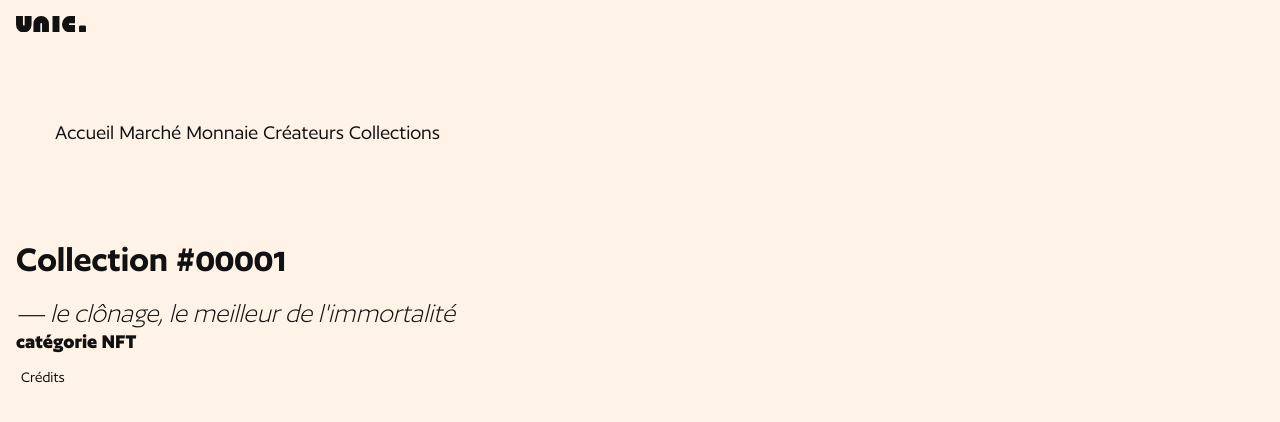
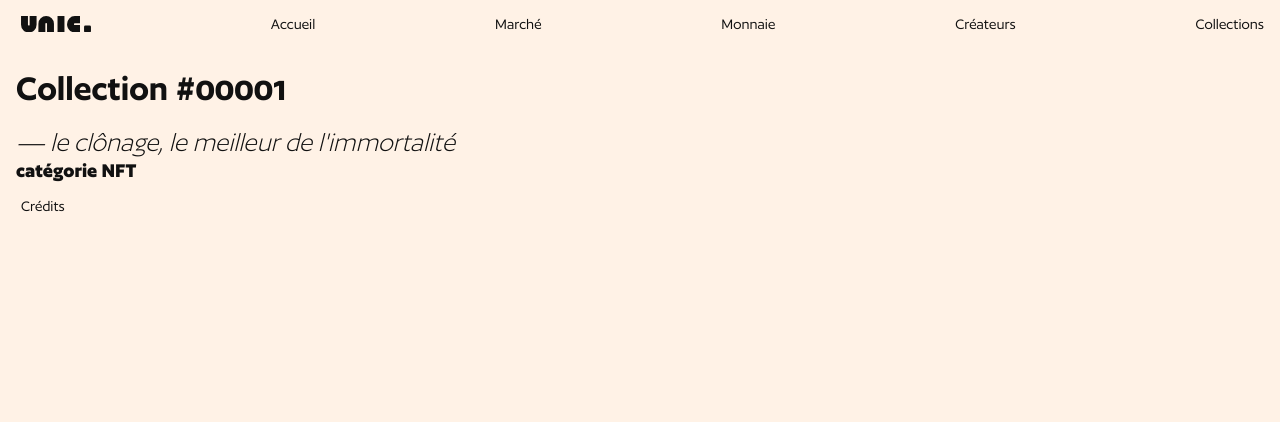
Before and after one commit to Daku-ju/web-bas, a website: page src/collections.html in a window 1280 px wide. Drawn offline with nearby package versions, Linux system fonts and the light colour scheme; files that its build step writes are made by us from their sources.

Commit message:
header en mieux

```diff
--- a/src/collections.html
+++ b/src/collections.html
@@ -17,17 +17,14 @@
 <body>
 
   <header>
-      <div class="menu-logo">
-        <a href="index.html">
-            <svg class="logo--img" xmlns="http://www.w3.org/2000/svg" viewBox="0 0 606.47 142.27"><defs><style>.cls-1{fill:#111;}</style></defs><g id="Calque_2" data-name="Calque 2"><g id="Calque_1-2" data-name="Calque 1"><path class="cls-1" d="M67.37,142.27A67.48,67.48,0,0,1,0,74.9V0H60V74.9a7.23,7.23,0,0,0,2.19,5.18,7.34,7.34,0,0,0,5.18,2.19,7.46,7.46,0,0,0,7.37-7.37V0h60V74.9A67.44,67.44,0,0,1,67.37,142.27Z"/><path class="cls-1" d="M285.47,142.27h-60V67.37a7.19,7.19,0,0,0-2.2-5.18A7.29,7.29,0,0,0,218.1,60a7.47,7.47,0,0,0-7.37,7.37v74.9h-60V67.37a67.37,67.37,0,0,1,134.74,0Z"/><path class="cls-1" d="M511.23,142.27h-44.9c-37.14,0-67.37-31.85-67.37-71A72.48,72.48,0,0,1,418.73,21.1,65.22,65.22,0,0,1,466.33.27h44.9V63.5h-44.9a7.07,7.07,0,0,0-5.18,2.32A7.89,7.89,0,0,0,459,71.27,7.68,7.68,0,0,0,466.33,79h44.9Z"/><rect class="cls-1" x="316.47" y="0.27" width="60" height="142"/><rect class="cls-1" x="546.47" y="82.27" width="60" height="60" rx="12"/></g></g></svg>
-        </a>
-        <button id="burger-button" class="header__menu--burger">
-            <span class="header__button--txt">Menu</span>
-        </button>
-      </div>
+
+
 
     <nav class="header__nav header--display header--no-display" id="burger-menu">
       <ul class="menu">
+          <li class="link"><a href="index.html">
+            <svg class="logo--img" xmlns="http://www.w3.org/2000/svg" viewBox="0 0 606.47 142.27"><defs><style>.cls-1{fill:#111;}</style></defs><g id="Calque_2" data-name="Calque 2"><g id="Calque_1-2" data-name="Calque 1"><path class="cls-1" d="M67.37,142.27A67.48,67.48,0,0,1,0,74.9V0H60V74.9a7.23,7.23,0,0,0,2.19,5.18,7.34,7.34,0,0,0,5.18,2.19,7.46,7.46,0,0,0,7.37-7.37V0h60V74.9A67.44,67.44,0,0,1,67.37,142.27Z"/><path class="cls-1" d="M285.47,142.27h-60V67.37a7.19,7.19,0,0,0-2.2-5.18A7.29,7.29,0,0,0,218.1,60a7.47,7.47,0,0,0-7.37,7.37v74.9h-60V67.37a67.37,67.37,0,0,1,134.74,0Z"/><path class="cls-1" d="M511.23,142.27h-44.9c-37.14,0-67.37-31.85-67.37-71A72.48,72.48,0,0,1,418.73,21.1,65.22,65.22,0,0,1,466.33.27h44.9V63.5h-44.9a7.07,7.07,0,0,0-5.18,2.32A7.89,7.89,0,0,0,459,71.27,7.68,7.68,0,0,0,466.33,79h44.9Z"/><rect class="cls-1" x="316.47" y="0.27" width="60" height="142"/><rect class="cls-1" x="546.47" y="82.27" width="60" height="60" rx="12"/></g></g></svg>
+        </a></li>
         <li class="link"><a href="index.html">Accueil</a></li>
         <li class="link"><a href="collections.html">Marché</a></li>
         <li class="link"><a href="collections.html">Monnaie</a></li>
--- a/src/styles/app.scss
+++ b/src/styles/app.scss
@@ -128,116 +128,3 @@ header svg{
 .link{
     padding-left: 5px;
 }
-
-.header__nav{
-    transform: translateX(0%);
-    transition: transform 0.2s ease-out;
-    display: flex;
-    flex-direction: column;
-    align-items: center;
-    position: fixed;
-    right: 0px;
-    height: 100vh;
-    top: 0px;
-    width: 100%;
-    background-color: #f7d2b0;
-
-    font-size: 21.33px;
-}
-
-
-.header--cross{
-    background-image: url(../assets/images/burger-menu_cross.svg);
-    background-size: cover;
-    background-color: transparent;
-}
-
-.header__menu--burger {
-    width: 37px;
-    height: 37px;
-    border: none;
-    position: relative;
-    overflow: hidden;
-    background-image: url(../assets/images/burger-menu.svg);
-    background-size: cover;
-    background-color: transparent;
-    z-index: 1;
-    overflow: hidden;
-    position: relative;
-}
-
-.header__button--txt {
-    position: absolute;
-    white-space: nowrap;
-    text-indent: 100%;
-}
-
-
-.menu{
-    display: flex;
-    flex-direction: column;
-    list-style-type: none;
-    margin-top: 64px;
-
-    .link{
-        padding-bottom: 21.33px;
-    }
-}
-
-@media (max-width: 767px){
-    .menu .link {
-        align-items: center;
-        text-align: center;
-    }
-}
-
-.menu-logo{
-    display: flex;
-    justify-content: space-between;
-    align-items: center;
-}
-
-.header--no-display {
-    display: none;
-}
-
-.header--display {
-    transform: translateX(100%);
-    transition: transform 0.2s ease-in;
-    margin-bottom: -200px;
-}
-
-@media (min-width: 768px){
-.header--display {
-    margin-bottom: 0;
-    transform: none;
-}
-}
-
-
-@media (min-width: 768px){
-    .header__nav {
-        justify-content: space-between;
-        margin-left: 34px;
-        border: none;
-        padding-bottom: 0;
-        display: flex;
-        width: auto;
-        position: static;
-        height: auto;
-        flex-direction: row;
-        background-color: var(--color-bg);
-    }
-
-    .menu {
-        display: flex;
-        justify-content: space-between;
-        padding-top: 20px;
-        padding-bottom: 20px;
-        flex-direction: row;
-    }
-
-    button{
-        display: none;
-    }
-}
```
